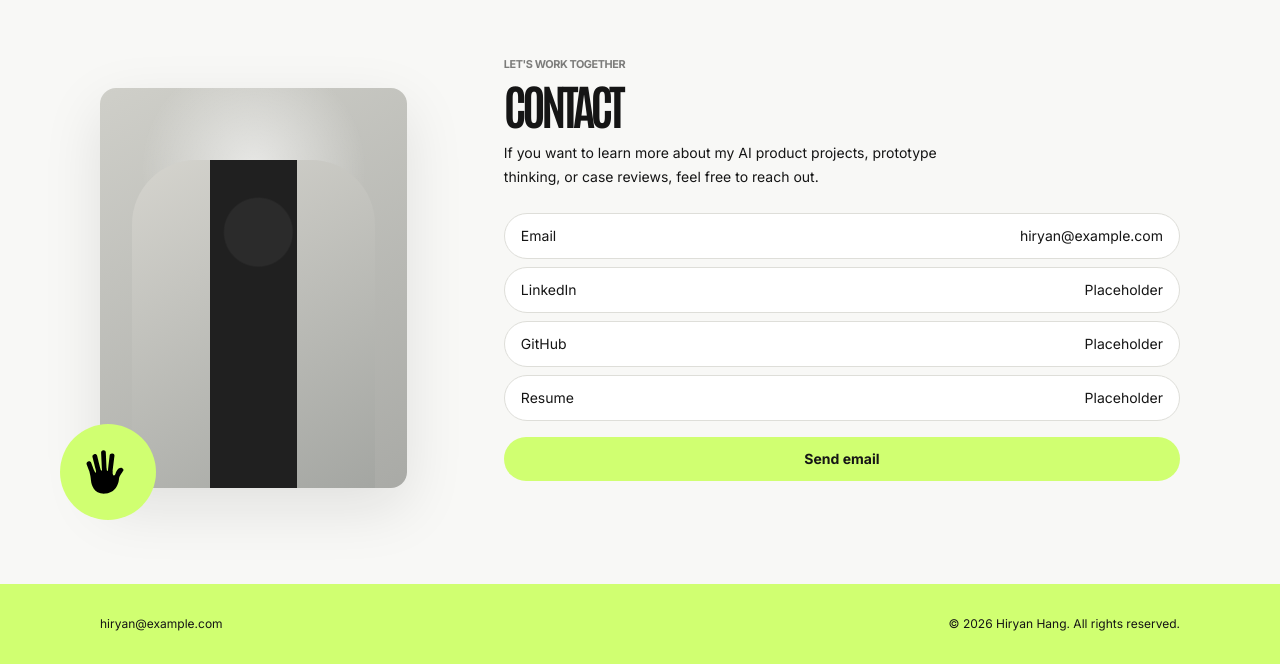
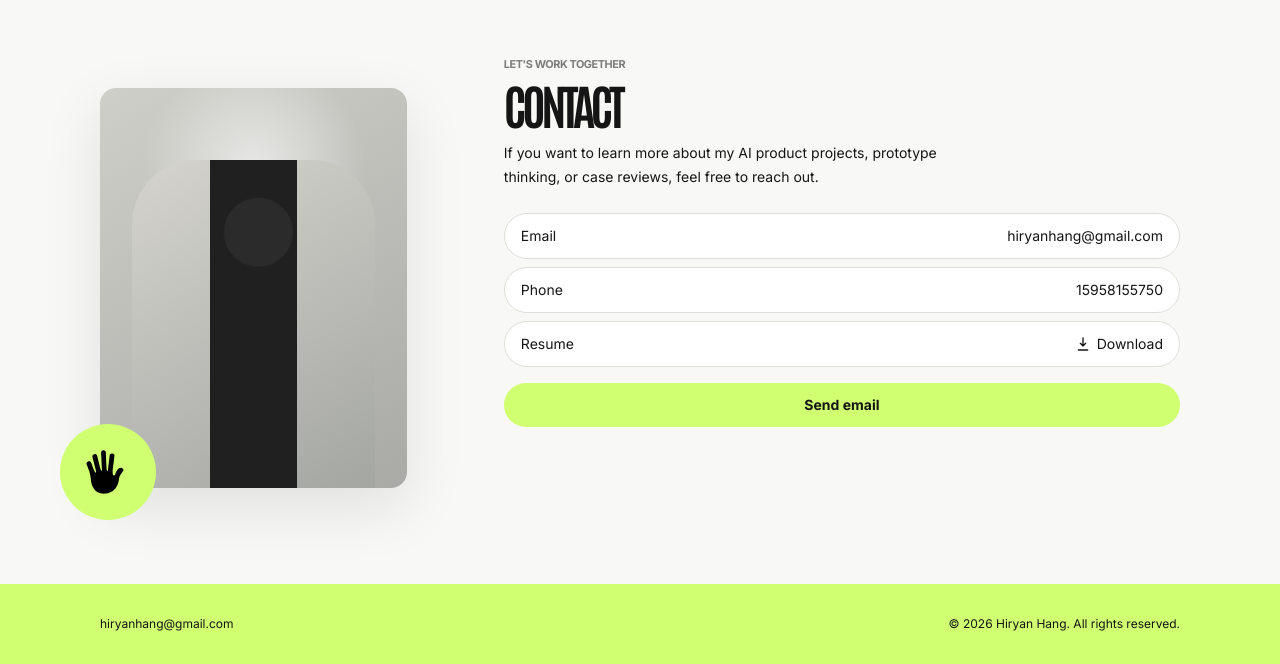
Before and after one commit to hiryan519/portfolio, a Next.js app: page / in a window 1280 px wide. Shown: the part 7752-8416 px from the top of the page. Built offline with nearby package versions, Linux system fonts and the light colour scheme.

Commit message:
Update contact section details

```diff
--- a/src/components/about-section.tsx
+++ b/src/components/about-section.tsx
@@ -28,7 +28,7 @@ export function AboutSection() {
           <p>Placeholder / Optional</p>
           <p>Email：</p>
           <a href={profile.links.email} className="hover:text-violet">
-            hiryan@example.com
+            hiryanhang@gmail.com
           </a>
         </div>
       </div>
--- a/src/components/contact-section.tsx
+++ b/src/components/contact-section.tsx
@@ -2,6 +2,22 @@
 
 import { WaveBadge } from "./wave-badge";
 import { useLanguage } from "./language-provider";
+
+function DownloadIcon() {
+  return (
+    <svg
+      aria-hidden="true"
+      className="h-4 w-4"
+      fill="none"
+      viewBox="0 0 24 24"
+      stroke="currentColor"
+      strokeWidth="2"
+    >
+      <path strokeLinecap="round" strokeLinejoin="round" d="M12 3v12m0 0 4-4m-4 4-4-4" />
+      <path strokeLinecap="round" strokeLinejoin="round" d="M5 21h14" />
+    </svg>
+  );
+}
 
 export function ContactSection() {
   const { content } = useLanguage();
@@ -37,7 +53,10 @@ export function ContactSection() {
                 className="flex items-center justify-between rounded-full border border-line bg-white px-4 py-3 text-sm text-graphite/64 hover:border-violet hover:text-violet"
               >
                 <span>{link.label}</span>
-                <span>{link.value}</span>
+                <span className="flex items-center gap-1.5">
+                  {"isDownload" in link && link.isDownload ? <DownloadIcon /> : null}
+                  {link.value}
+                </span>
               </a>
             ))}
           </div>
--- a/src/data/i18n.ts
+++ b/src/data/i18n.ts
@@ -1,6 +1,6 @@
 const links = {
-  email: "mailto:hiryan@example.com",
-  linkedin: "#",
+  email: "mailto:hiryanhang@gmail.com",
+  linkedin: "tel:15958155750",
   github: "#",
   resume: "#",
 };
@@ -163,10 +163,9 @@ export const i18n = {
         "If you want to learn more about my AI product projects, prototype thinking, or case reviews, feel free to reach out.",
       action: "Send email",
       links: [
-        { label: "Email", value: "hiryan@example.com", href: links.email },
-        { label: "LinkedIn", value: "Placeholder", href: links.linkedin },
-        { label: "GitHub", value: "Placeholder", href: links.github },
-        { label: "Resume", value: "Placeholder", href: links.resume },
+        { label: "Email", value: "hiryanhang@gmail.com", href: links.email },
+        { label: "Phone", value: "15958155750", href: links.linkedin },
+        { label: "Resume", value: "Download", href: links.resume, isDownload: true },
       ],
     },
     footer: {
@@ -327,10 +326,9 @@ export const i18n = {
         "如果你想进一步了解我的 AI 产品项目、原型实践或案例复盘，欢迎联系我。",
       action: "发送邮件",
       links: [
-        { label: "Email", value: "hiryan@example.com", href: links.email },
-        { label: "LinkedIn", value: "占位链接", href: links.linkedin },
-        { label: "GitHub", value: "占位链接", href: links.github },
-        { label: "简历", value: "占位链接", href: links.resume },
+        { label: "Email", value: "hiryanhang@gmail.com", href: links.email },
+        { label: "电话", value: "15958155750", href: links.linkedin },
+        { label: "简历", value: "下载", href: links.resume, isDownload: true },
       ],
     },
     footer: {
--- a/src/data/profile.ts
+++ b/src/data/profile.ts
@@ -13,8 +13,8 @@ export const profile = {
     "Rather than simply calling a model, I care about designing AI product loops that are testable, controllable, and iterative: starting from real scenarios, designing the right AI workflow, building runnable prototypes, and improving through feedback.",
   ],
   links: {
-    email: "mailto:hiryan@example.com",
-    linkedin: "#",
+    email: "mailto:hiryanhang@gmail.com",
+    linkedin: "tel:15958155750",
     github: "#",
     resume: "#",
   },
@@ -197,8 +197,7 @@ export const articles = [
 ];
 
 export const contactLinks = [
-  { label: "Email", value: "hiryan@example.com", href: profile.links.email },
-  { label: "LinkedIn", value: "Placeholder", href: profile.links.linkedin },
-  { label: "GitHub", value: "Placeholder", href: profile.links.github },
-  { label: "Resume", value: "Placeholder", href: profile.links.resume },
+  { label: "Email", value: "hiryanhang@gmail.com", href: profile.links.email },
+  { label: "Phone", value: "15958155750", href: profile.links.linkedin },
+  { label: "Resume", value: "Download", href: profile.links.resume },
 ];
```
